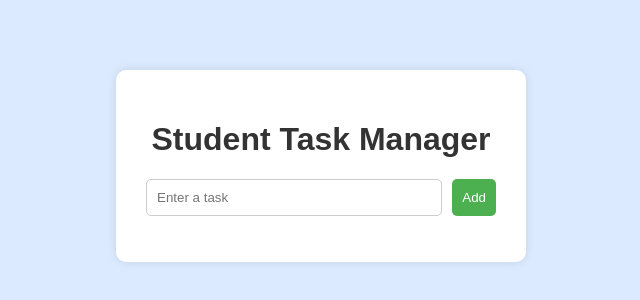
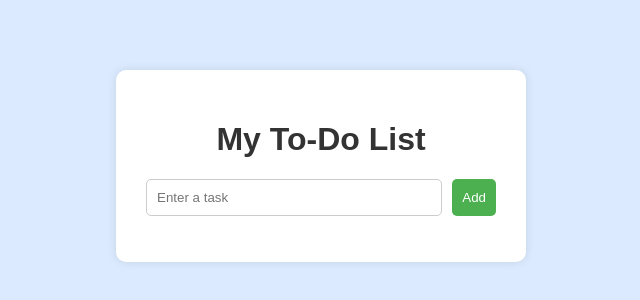
Before and after one commit to mishapictlab/devops-task-manager, a plain HTML site: page index.html in a window 1280 px wide. Shown: the part 234-534 px from the top of the page, without its empty margins (319-959 px from the left). Drawn offline with Linux system fonts and the light colour scheme.

Commit message:
Restored previous version

```diff
--- a/index.html
+++ b/index.html
@@ -9,7 +9,7 @@
 <body>
 
     <div class="container">
-        <h1>Student Task Manager</h1>
+        <h1>My To-Do List</h1>
 
         <div class="input-box">
             <input type="text" id="taskInput" placeholder="Enter a task">
```
